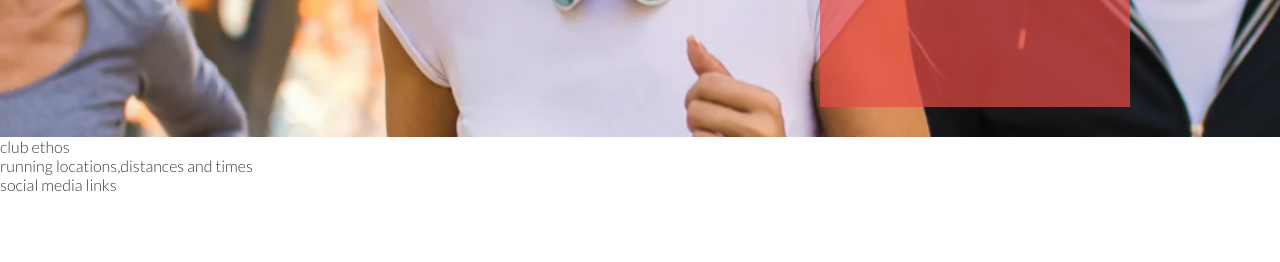
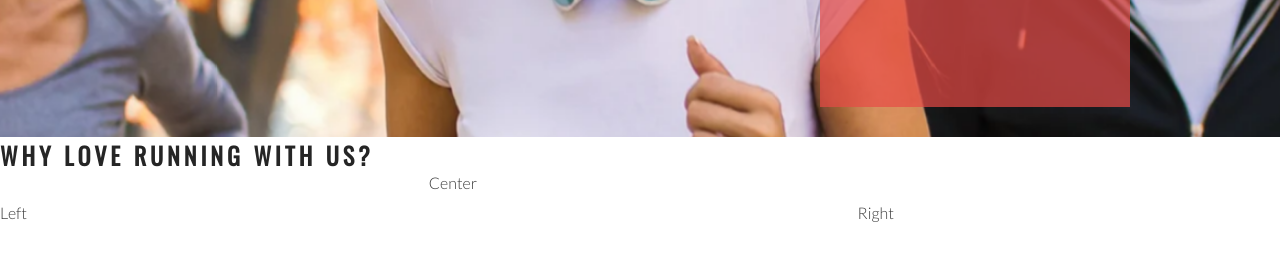
Before and after one commit to imranakhtar373/WALKING-BASE-PROJECT, a plain HTML site: page index.html in a window 1280 px wide. Shown: the part 538-800 px from the top of the page. Drawn offline with nearby package versions, Linux system fonts and the light colour scheme.

Commit message:
Add club ethos main structure

```diff
--- a/assets/css/style.css
+++ b/assets/css/style.css
@@ -23,6 +23,7 @@ h1, h2{
 #logo{
     float: left;
     font: size 280%;
+    margin-left:30px;
 }
 
 /* navigation links */
@@ -117,3 +118,28 @@ h1, h2{
 
 
 }
+
+
+/*club ehtos*/
+
+#club-ethos{
+    height: 600px;
+}
+
+#left-about{
+    padding-top: 30px;
+    width: 33%;
+    float: left;
+}
+
+#right-about{
+    padding-top: 30px;
+    width: 33%;
+    float: right ;
+}
+
+
+#center-about{
+    width:33%   ;
+    margin: 0 auto;
+}
--- a/index.html
+++ b/index.html
@@ -36,8 +36,11 @@
         </div>
 
     </section>
-    <section>
-        club ethos
+    <section id="club-ethos">
+        <h1>Why Love Running With Us?</h1>
+        <div id="left-about">Left</div>
+        <div id="right-about">Right</div>
+        <div id="center-about">Center</div>
     </section>
     <section>
         running locations,distances and times
```
